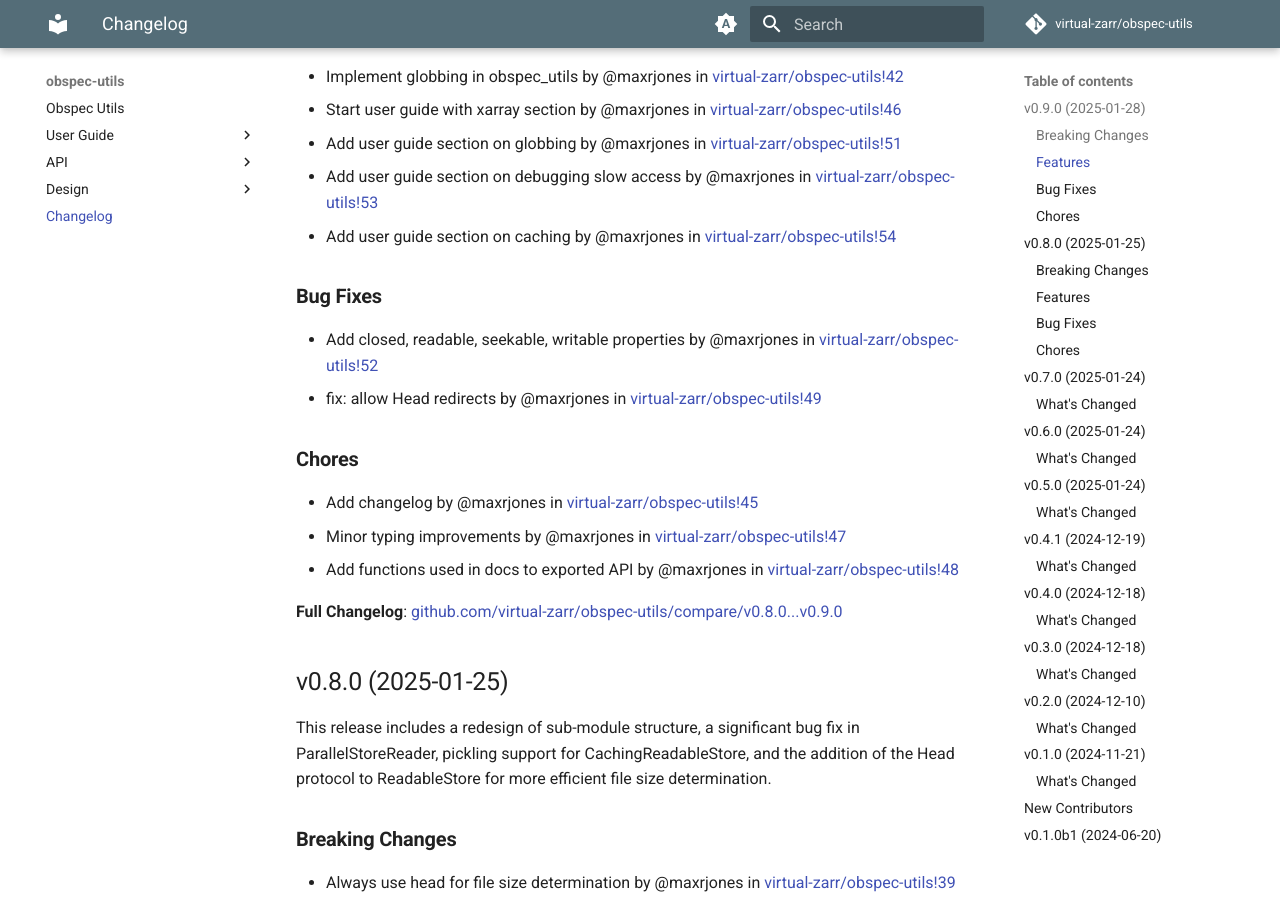
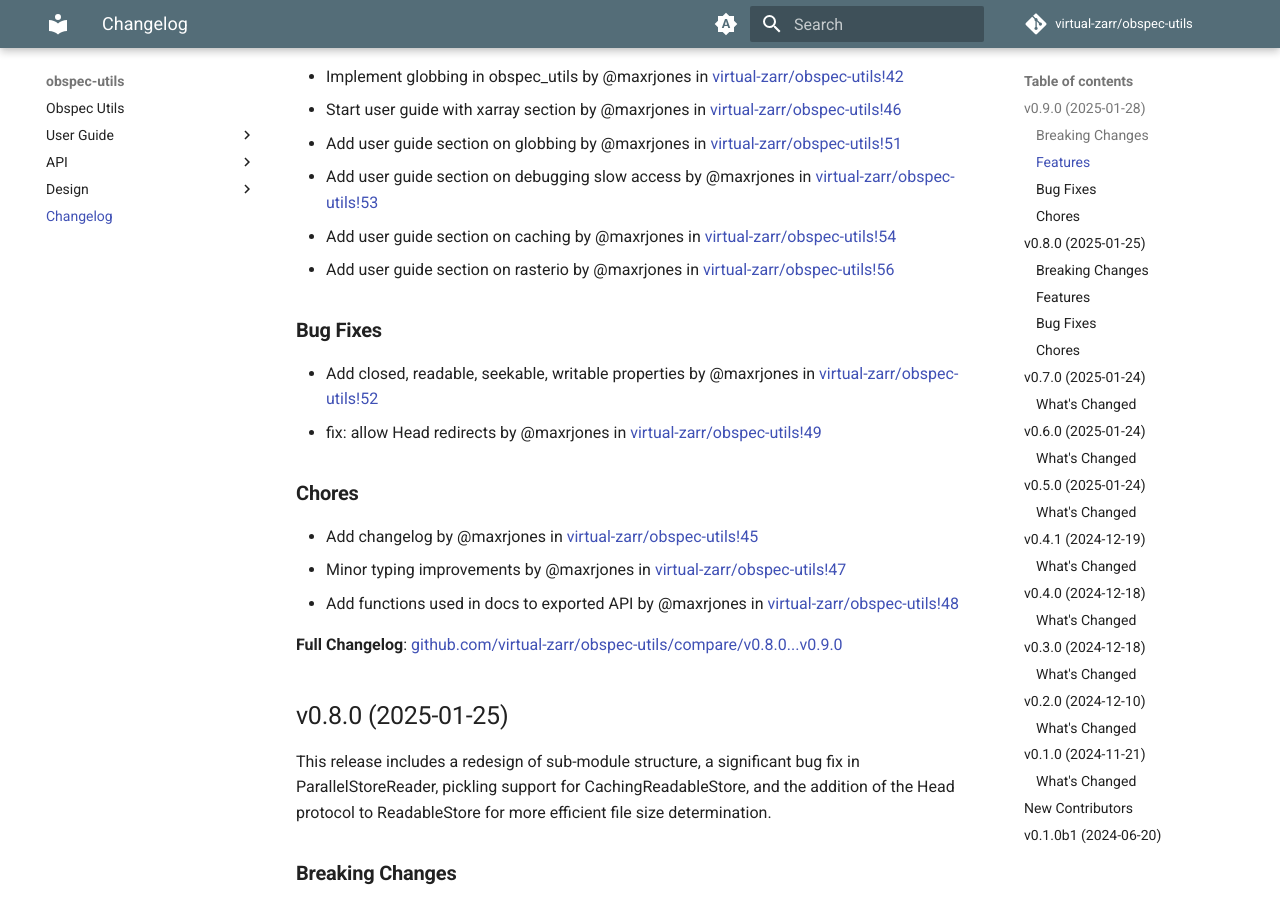
Before and after one commit to virtual-zarr/obspec-utils, an MkDocs documentation site: the page built from docs/changelog.md, in a window 1280 px wide and 900 px high, scrolled down 451 px. Built offline with MkDocs 1.6.1 and Material for MkDocs 9.7.7, drawn with Linux system fonts in a browser that asks for light colours; comment, search, counter and statistics services are not loaded; the version menu is left out.

Commit message:
Add to changelog

```diff
--- a/docs/changelog.md
+++ b/docs/changelog.md
@@ -15,6 +15,7 @@ This release includes the addition of globbing functionality, a rename of Parall
 - Add user guide section on globbing by @maxrjones in https://github.com/virtual-zarr/obspec-utils/pull/51
 - Add user guide section on debugging slow access by @maxrjones in https://github.com/virtual-zarr/obspec-utils/pull/53
 - Add user guide section on caching by @maxrjones in https://github.com/virtual-zarr/obspec-utils/pull/54
+- Add user guide section on rasterio by @maxrjones in https://github.com/virtual-zarr/obspec-utils/pull/56
 
 ### Bug Fixes
 
```
